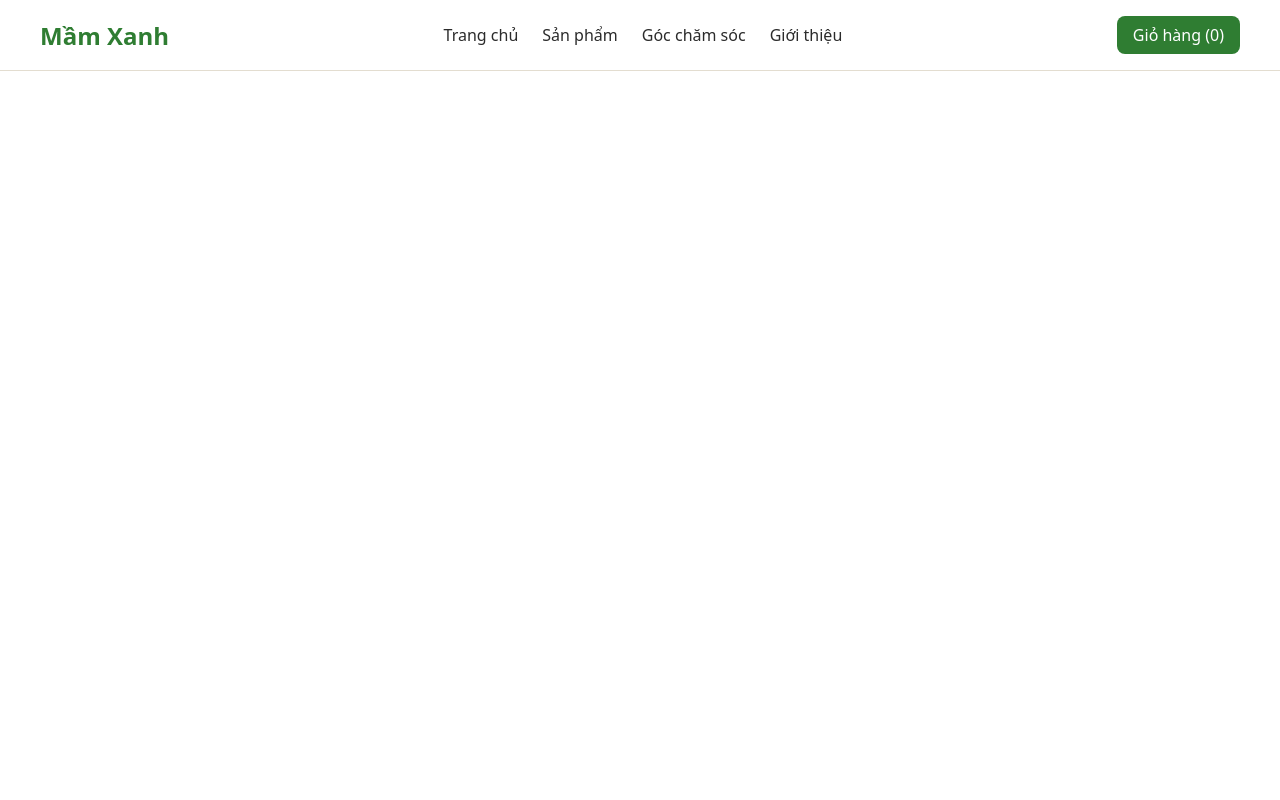
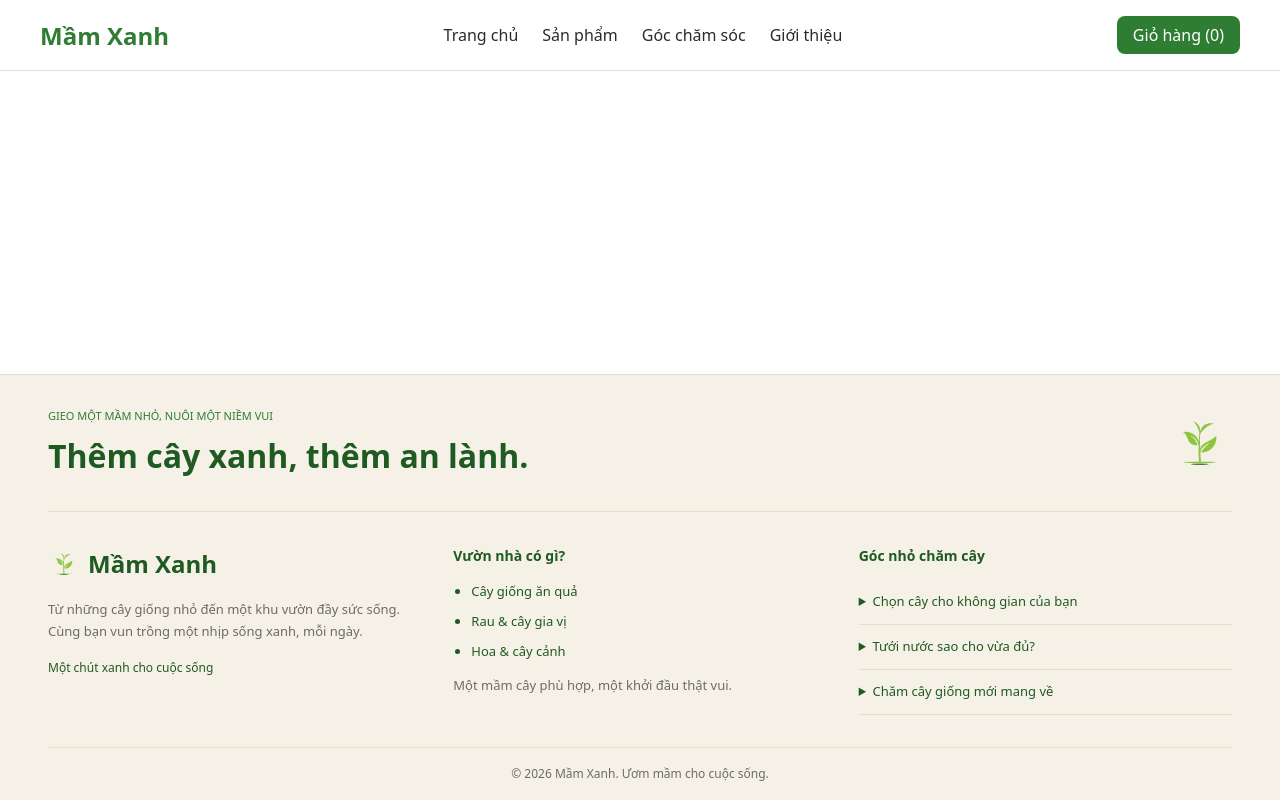
Before and after one commit to pvhNam/Fe_CK, a React (Vite) app: page / in a window 1280 px wide. Built offline with nearby package versions, Linux system fonts and the light colour scheme.

Commit message:
[ADD]: thêm footer

```diff
--- /dev/null
+++ b/src/App.css
@@ -0,0 +1,6 @@
+.app-shell {
+  display: flex;
+  flex-direction: column;
+  min-height: 100vh;
+  min-height: 100svh;
+}
--- a/src/App.tsx
+++ b/src/App.tsx
@@ -1,9 +1,12 @@
 import Header from './components/Header'
+import Footer from './components/Footer'
+import './App.css'
 
 function App() {
   return (
-      <div>
+      <div className="app-shell" id="top">
         <Header />
+        <Footer />
       </div>
   )
 }
--- /dev/null
+++ b/src/components/Footer.css
@@ -0,0 +1,135 @@
+.site-footer {
+  margin-top: auto;
+  border-top: 1px solid var(--border);
+  background: var(--beige);
+  color: var(--green-dark);
+  font-size: 13px;
+  line-height: 1.7;
+}
+
+.site-footer,
+.site-footer * {
+  box-sizing: border-box;
+}
+
+.site-footer p {
+  margin: 12px 0 0;
+  color: var(--text-muted);
+}
+
+.site-footer a {
+  color: inherit;
+}
+
+.site-footer img {
+  flex-shrink: 0;
+  object-fit: cover;
+  border-radius: 50%;
+}
+
+.footer-inner {
+  max-width: 1232px;
+  margin: auto;
+  padding: 0 24px;
+}
+
+.footer-intro {
+  display: flex;
+  align-items: center;
+  justify-content: space-between;
+  gap: 24px;
+  padding: 32px 0;
+  border-bottom: 1px solid var(--border);
+}
+
+.site-footer .footer-eyebrow {
+  margin: 0 0 8px;
+  color: var(--green);
+  font-size: 11px;
+  text-transform: uppercase;
+}
+
+.footer-intro h2 {
+  margin: 0;
+  font-size: clamp(22px, 3vw, 32px);
+  line-height: 1.4;
+}
+
+.footer-grid {
+  display: grid;
+  grid-template-columns: repeat(3, minmax(0, 1fr));
+  gap: 32px;
+  padding: 32px 0;
+}
+
+.footer-logo {
+  display: inline-flex;
+  align-items: center;
+  gap: 8px;
+  font-size: 24px;
+  font-weight: 700;
+}
+
+.footer-brand-note {
+  display: block;
+  margin-top: 16px;
+  font-size: 12px;
+}
+
+.footer-grid h3 {
+  margin: 0 0 12px;
+  font-size: 14px;
+}
+
+.footer-categories ul {
+  margin: 0;
+  padding-left: 18px;
+}
+
+.footer-categories li + li {
+  margin-top: 8px;
+}
+
+.footer-care-tip {
+  border-bottom: 1px solid var(--border);
+}
+
+.footer-care-tip summary {
+  min-height: 44px;
+  padding: 10px 0;
+  cursor: pointer;
+}
+
+.footer-care-tip p {
+  padding-bottom: 12px;
+  font-size: 12px;
+}
+
+.footer-bottom {
+  padding: 16px 0;
+  border-top: 1px solid var(--border);
+  text-align: center;
+  font-size: 12px;
+}
+
+.footer-bottom p {
+  margin: 0;
+}
+
+.site-footer a:hover,
+.footer-care-tip summary:hover {
+  color: var(--green);
+}
+
+.site-footer a:focus-visible,
+.footer-care-tip summary:focus-visible {
+  outline: 2px solid var(--green);
+  outline-offset: 4px;
+}
+
+@media (max-width: 768px) {
+  .footer-grid {
+    grid-template-columns: minmax(0, 1fr);
+    gap: 24px;
+  }
+}
--- /dev/null
+++ b/src/components/Footer.tsx
@@ -0,0 +1,80 @@
+import './Footer.css'
+import footerPlant from '../assets/footer-plant.jpg'
+
+const plantCategories = ['Cây giống ăn quả', 'Rau & cây gia vị', 'Hoa & cây cảnh']
+
+const careTips = [
+  {
+    title: 'Chọn cây cho không gian của bạn',
+    content:
+      'Quan sát ánh sáng và diện tích nơi trồng, rồi chọn giống cây có nhu cầu phù hợp. Một góc ban công hay khu vườn nhỏ đều có thể bắt đầu từ một mầm xanh.',
+  },
+  {
+    title: 'Tưới nước sao cho vừa đủ?',
+    content:
+      'Kiểm tra độ ẩm của đất trước khi tưới và dùng chậu có lỗ thoát nước. Điều chỉnh lượng nước theo từng giống cây, thời tiết và môi trường trồng.',
+  },
+  {
+    title: 'Chăm cây giống mới mang về',
+    content:
+      'Đặt cây ở nơi thoáng, tránh nắng gắt và cho cây thời gian thích nghi. Theo dõi lá, độ ẩm đất và tìm hiểu đặc tính của giống cây trước khi thay chậu hay bón phân.',
+  },
+]
+
+function Footer() {
+  return (
+    <footer className="site-footer" aria-label="Thông tin Mầm Xanh">
+      <div className="footer-inner">
+        <div className="footer-intro">
+          <div>
+            <p className="footer-eyebrow">Gieo một mầm nhỏ, nuôi một niềm vui</p>
+            <h2>Thêm cây xanh, thêm an lành.</h2>
+          </div>
+          <img className="footer-intro-mark" src={footerPlant} alt="" width={64} height={64} />
+        </div>
+
+        <div className="footer-grid">
+          <div className="footer-brand">
+            <a className="footer-logo" href="#top" aria-label="Mầm Xanh — về đầu trang">
+              <img src={footerPlant} alt="" width={32} height={32} />
+              Mầm Xanh
+            </a>
+            <p>
+              Từ những cây giống nhỏ đến một khu vườn đầy sức sống.
+              Cùng bạn vun trồng một nhịp sống xanh, mỗi ngày.
+            </p>
+            <span className="footer-brand-note">
+              Một chút xanh cho cuộc sống
+            </span>
+          </div>
+
+          <section className="footer-categories" aria-labelledby="footer-categories-title">
+            <h3 id="footer-categories-title">Vườn nhà có gì?</h3>
+            <ul>
+              {plantCategories.map((category) => (
+                <li key={category}>{category}</li>
+              ))}
+            </ul>
+            <p>Một mầm cây phù hợp, một khởi đầu thật vui.</p>
+          </section>
+
+          <section className="footer-care" aria-labelledby="footer-care-title">
+            <h3 id="footer-care-title">Góc nhỏ chăm cây</h3>
+            {careTips.map((tip) => (
+              <details className="footer-care-tip" key={tip.title}>
+                <summary>{tip.title}</summary>
+                <p>{tip.content}</p>
+              </details>
+            ))}
+          </section>
+        </div>
+
+        <div className="footer-bottom">
+          <p>© {new Date().getFullYear()} Mầm Xanh. Ươm mầm cho cuộc sống.</p>
+        </div>
+      </div>
+    </footer>
+  )
+}
+
+export default Footer
```
Also changed, not shown: src/assets/footer-plant.jpg (added).
